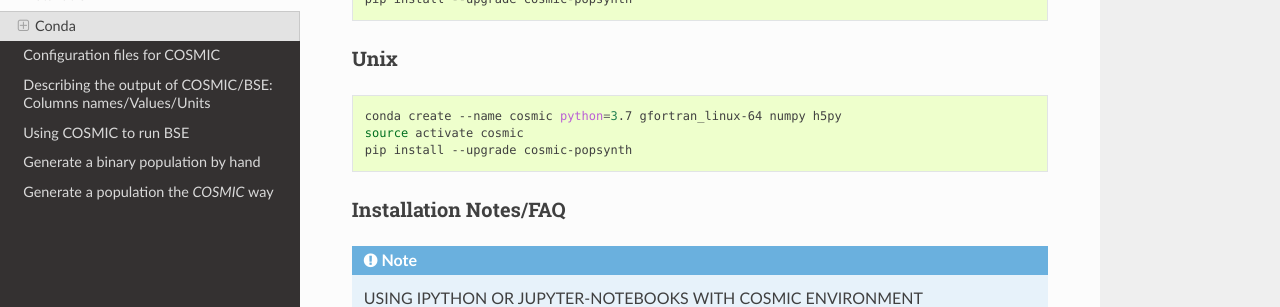
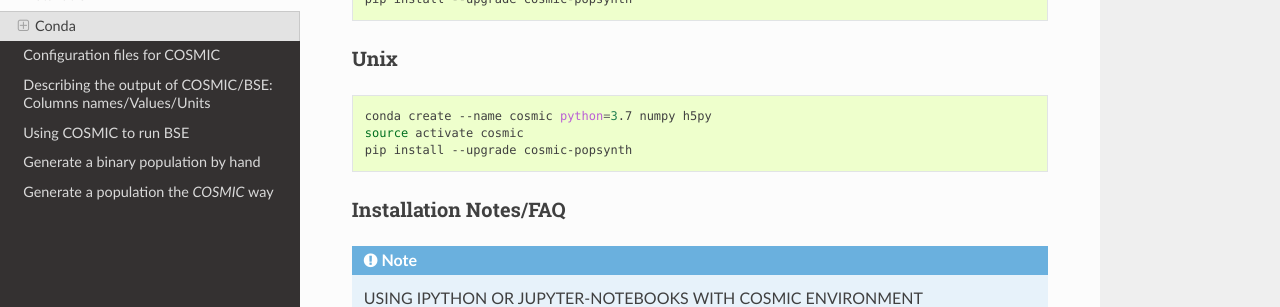
Before and after one commit to COSMIC-PopSynth/COSMIC, a Sphinx documentation site: the page built from docs/install/index.rst, in a window 1280 px wide and 900 px high, scrolled down 344 px. Shown: the part 151-458 px from the top of the window. Built offline with Sphinx 7.4.7 and the Read the Docs theme 2.0.0, drawn with Linux system fonts in a browser that asks for light colours; formulas are drawn with MathJax 3.

Commit message:
removing gfortran install instructions for linux

```diff
--- a/docs/install/index.rst
+++ b/docs/install/index.rst
@@ -27,7 +27,7 @@
 ----
 .. code-block:: bash
 
-    conda create --name cosmic python=3.7 gfortran_linux-64 numpy h5py
+    conda create --name cosmic python=3.7 numpy h5py
     source activate cosmic
     pip install --upgrade cosmic-popsynth
 
```
